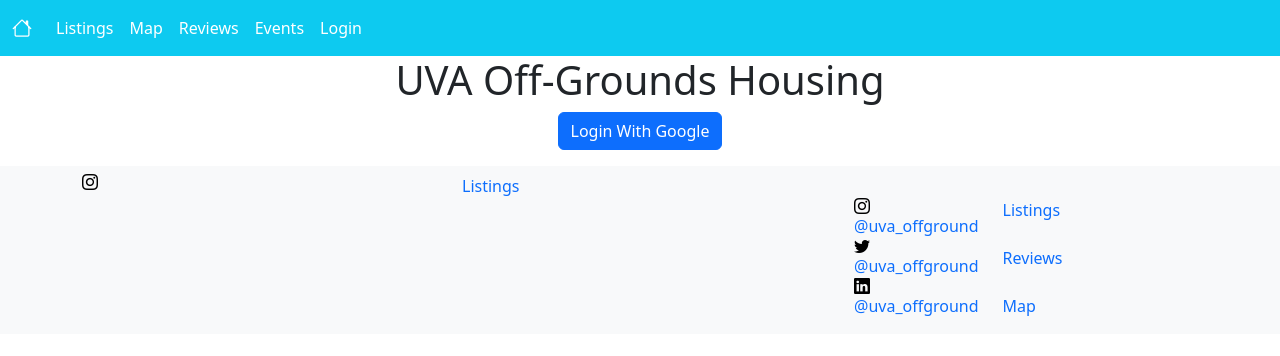
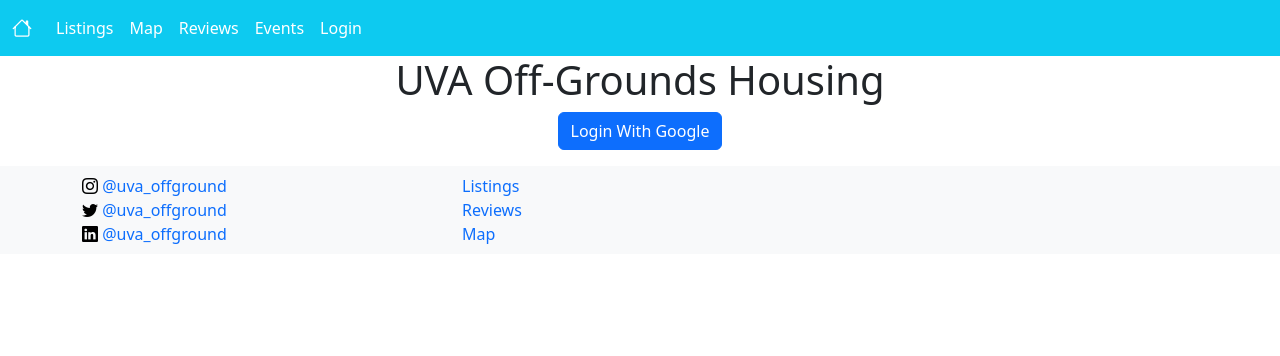
Before and after one commit to zachogan007/UVA_OffGroundsHousingWebApp, a Django app: page / in a window 1280 px wide. Shown: the top 356 px of the page. Run offline with Django 3.2, Linux system fonts and the light colour scheme; some libraries are stand-ins or nearby versions.

Commit message:
review format

```diff
--- a/offGrounds/templates/login/index.html
+++ b/offGrounds/templates/login/index.html
@@ -145,16 +145,6 @@
 
 
   <!--Source Columns: https://getbootstrap.com/docs/5.0/layout/columns/-->
-        <div class="footer bg-light text-black mt-3 pt-2 pb-2">
-          <div class="container">
-              <div class="row align-items-start">
-                <div class="col">
-                    <i class="bi bi-instagram"></i>
-                </div>
-                <div class="col">
-                    <a style="text-decoration: none" href="/homesearch">Listings</a>
-                </div>
-                <div class="col">
 
 <div class="footer bg-light text-black pt-2 mt-3 pb-2">
       <div class="container">
```
Also changed, not shown: 1 other file.
